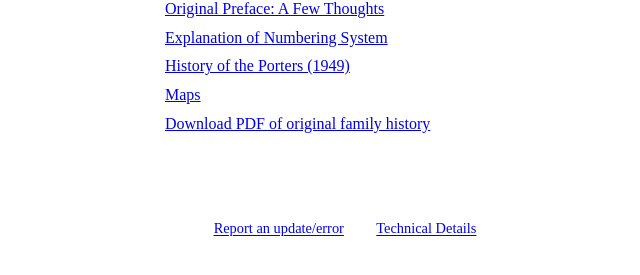
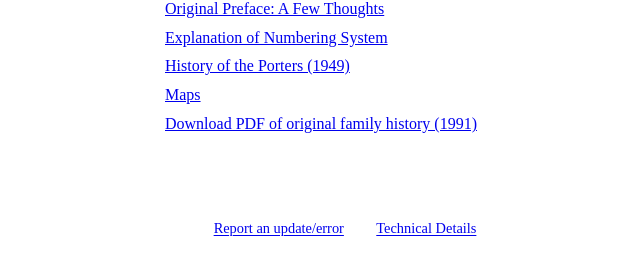
Before and after one commit to jeff-hughes/portertree, a Flask app: page / in a window 1280 px wide. Shown: the part 511-786 px from the top of the page, without its empty margins (295-935 px from the left). Run offline with Flask 2, Linux system fonts and the light colour scheme.

Commit message:
Add PDF of original document

```diff
--- a/app/app/templates/index.html
+++ b/app/app/templates/index.html
@@ -25,7 +25,7 @@
             <li><a href="{{ url_for('numbering') }}">Explanation of Numbering System</a></li>
             <li><a href="{{ url_for('person_page', pid='1') }}#history-of-porters">History of the Porters (1949)</a></li>
             <li><a href="{{ url_for('maps') }}">Maps</a></li>
-            <li><a href="#">Download PDF of original family history</a></li>
+            <li><a href="{{ url_for('static', filename='PorterHistory1991.pdf') }}">Download PDF of original family history (1991)</a></li>
         </ul>
     </div>
 
```
Also changed, not shown: 1 other file.
